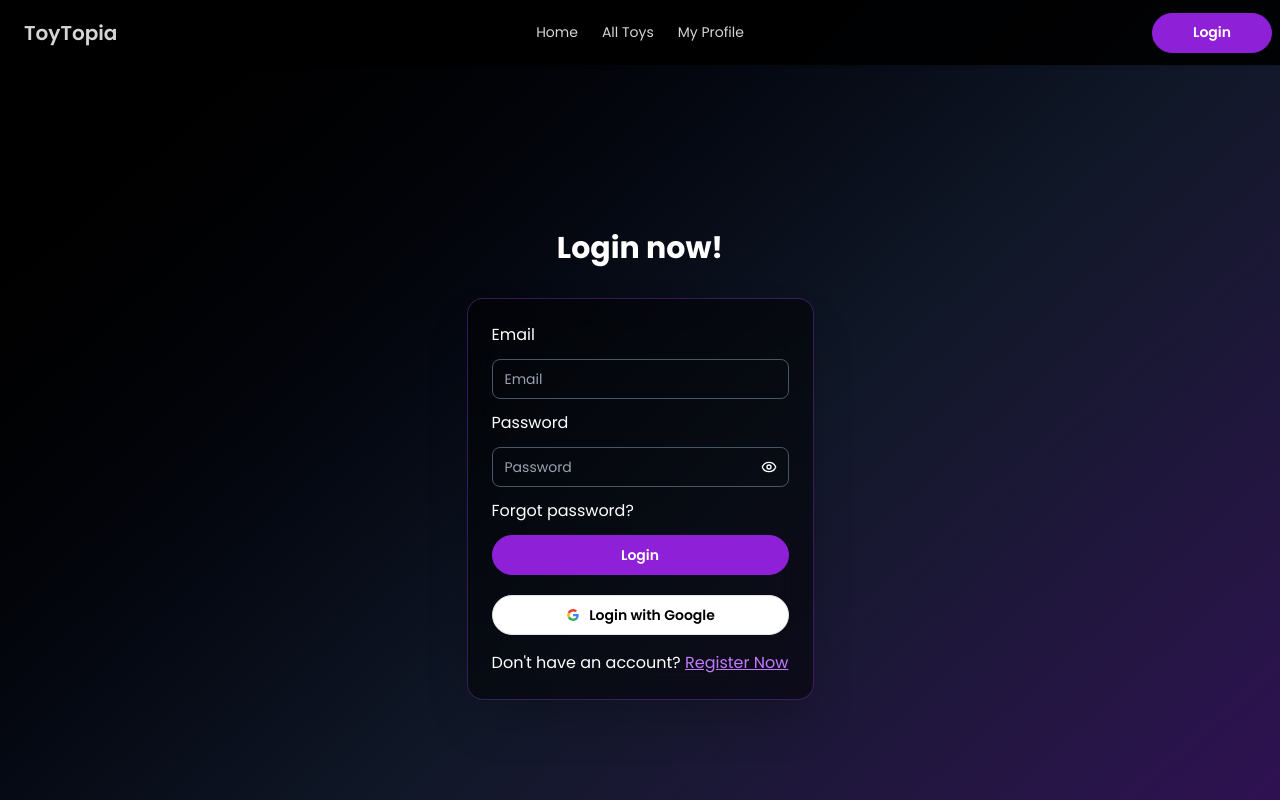
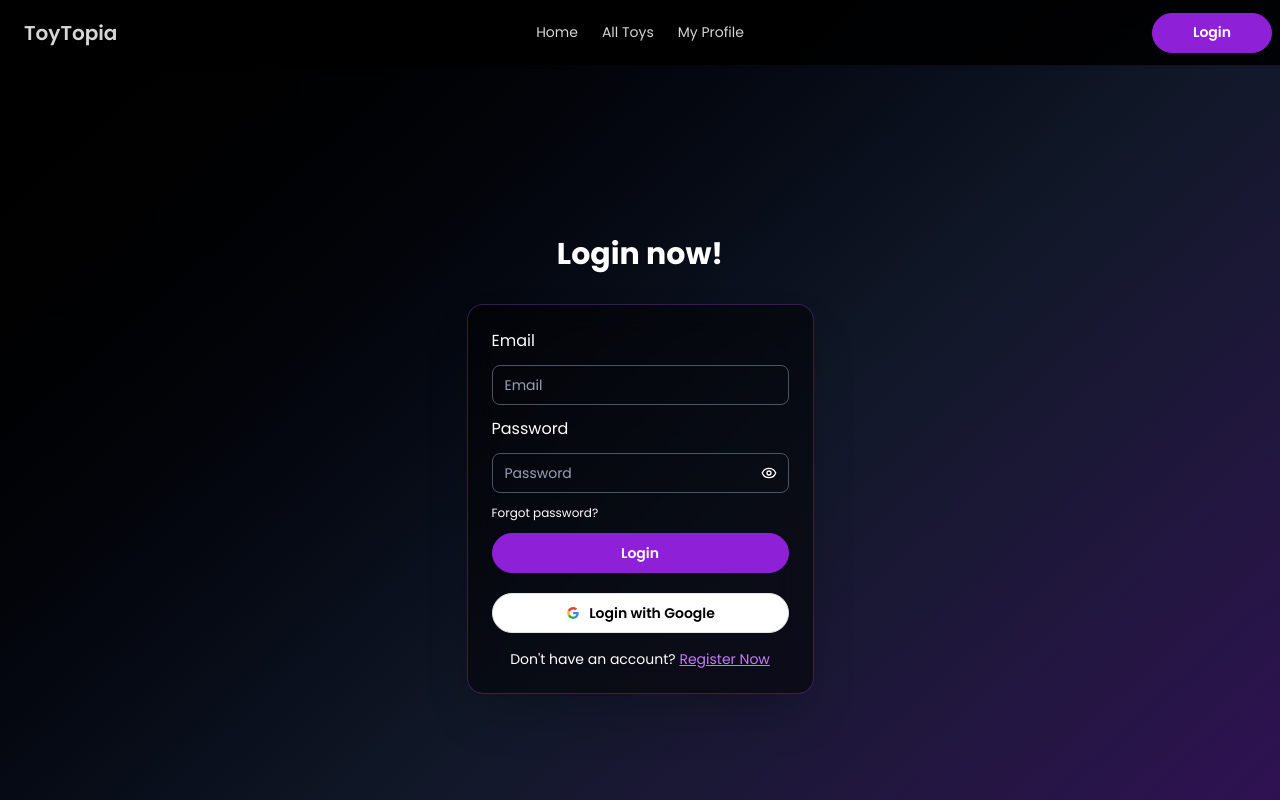
Before and after one commit to akmzakaria/toytopia-toystore, a React (Vite) app: page /login in a window 1280 px wide. Shown: the top 800 px of the page. Built offline with nearby package versions, Linux system fonts and the light colour scheme; no server answers.

Commit message:
text size fixed

```diff
--- a/src/Pages/Login.jsx
+++ b/src/Pages/Login.jsx
@@ -98,7 +98,7 @@ const Login = () => {
             <Link
               to="/forgotpassword"
               state={{ email: emailInput }}
-              className="text-white link link-hover"
+              className="text-white text-xs link link-hover"
             >
               Forgot password?
             </Link>
@@ -139,7 +139,7 @@ const Login = () => {
             </button>
           </form>
 
-          <p className="text-white mt-4 text-center">
+          <p className="text-white mt-4 text-sm text-center">
             Don't have an account?{' '}
             <Link to="/register" className="underline text-purple-400">
               Register Now
```
